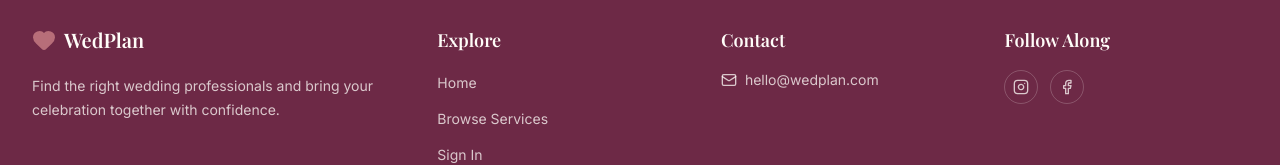
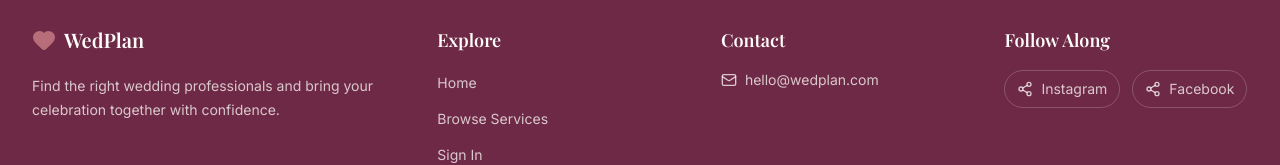
Before and after one commit to furkanahmed/WedPlan, a Next.js app: page / in a window 1280 px wide. Shown: the part 956-1121 px from the top of the page. Built offline with nearby package versions, Linux system fonts and the light colour scheme; a web font is replaced by a local one.

Commit message:
fix(frontend): use available social link icons

```diff
--- a/src/components/footer.jsx
+++ b/src/components/footer.jsx
@@ -1,5 +1,5 @@
 import Link from "next/link";
-import { Facebook, Heart, Instagram, Mail } from "lucide-react";
+import { Heart, Mail, Share2 } from "lucide-react";
 
 const navigationLinks = [
   { href: "/", label: "Home" },
@@ -12,9 +12,9 @@ const socialLinks = [
   {
     href: "https://www.instagram.com/",
     label: "Instagram",
-    icon: Instagram,
+    icon: Share2,
   },
-  { href: "https://www.facebook.com/", label: "Facebook", icon: Facebook },
+  { href: "https://www.facebook.com/", label: "Facebook", icon: Share2 },
 ];
 
 export default function Footer() {
@@ -76,9 +76,10 @@ export default function Footer() {
                 target="_blank"
                 rel="noreferrer"
                 aria-label={label}
-                className="rounded-full border border-background/20 p-2 text-background/75 transition-colors hover:border-accent hover:text-background"
+                className="inline-flex items-center gap-2 rounded-full border border-background/20 px-3 py-2 text-sm text-background/75 transition-colors hover:border-accent hover:text-background"
               >
                 <Icon aria-hidden="true" className="size-4" />
+                <span>{label}</span>
               </a>
             ))}
           </div>
```
